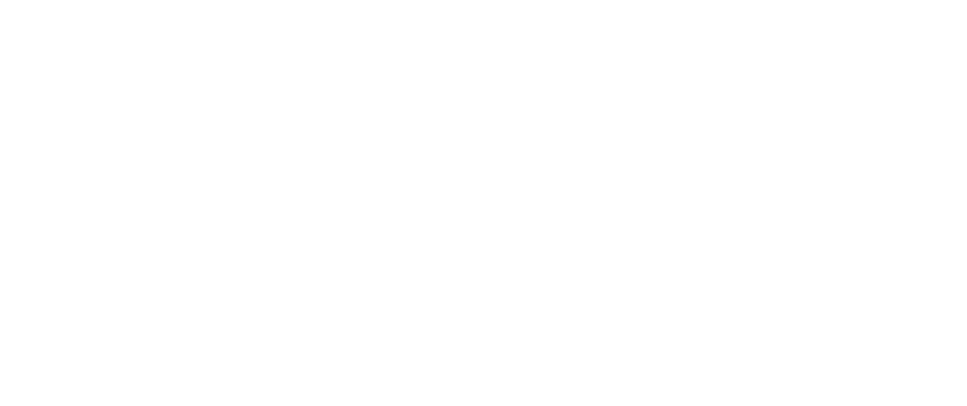
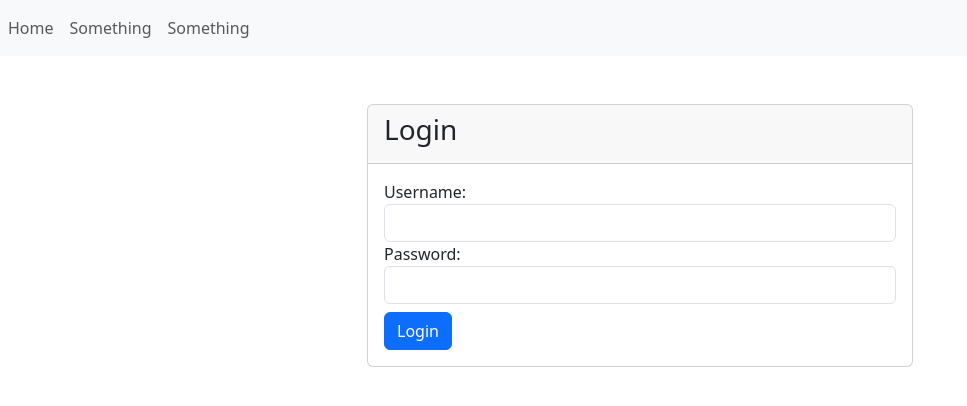
Before and after one commit to brianhitchin/PEP2, a React (Create React App) app in the folder project-neon/: page / in a window 1280 px wide. Shown: the top 406 px of the page, without its empty margins (0-967 px from the left). Built offline with nearby package versions, Linux system fonts and the light colour scheme.

Commit message:
Began React App

```diff
--- a/project-neon/package.json
+++ b/project-neon/package.json
@@ -6,6 +6,7 @@
     "@testing-library/jest-dom": "^5.17.0",
     "@testing-library/react": "^13.4.0",
     "@testing-library/user-event": "^13.5.0",
+    "bootstrap": "^5.3.2",
     "react": "^18.2.0",
     "react-dom": "^18.2.0",
     "react-scripts": "5.0.1",
--- a/project-neon/src/App.js
+++ b/project-neon/src/App.js
@@ -1,9 +1,17 @@
 import './App.css';
+import Login from './components/Login';
+import TopNav from './components/TopNav';
 
 function App() {
   return (
     <div className="App">
       <header className="App-header">
+
+        <div>
+          <TopNav/>
+          <Login/>
+        </div>
+
       </header>
     </div>
   );
--- /dev/null
+++ b/project-neon/src/components/LoggedInScreen.js
@@ -0,0 +1,11 @@
+import React from 'react';
+
+const LoggedInScreen = () => {
+      return (
+            <div>
+
+            </div>
+      );
+};
+
+export default LoggedInScreen;
--- /dev/null
+++ b/project-neon/src/components/Login.js
@@ -0,0 +1,75 @@
+import React, { useState } from 'react';
+import LoggedInScreen from './LoggedInScreen';
+
+const Login = () => {
+  // State to store login credentials and authentication status
+  const [username, setUsername] = useState('');
+  const [password, setPassword] = useState('');
+  const [isLoggedIn, setLoggedIn] = useState(false);
+
+  // Function to handle form submission
+  const handleSubmit = (e) => {
+    e.preventDefault();
+
+    // LOG IN LOGIC HERE
+    if (username.trim() !== '' && password.trim() !== '') {
+      // Update the state to indicate a successful login
+      setLoggedIn(true);
+    }
+
+    // Reset form fields after submission
+    setUsername('');
+    setPassword('');
+  };
+
+  // Render the Dashboard component if isLoggedIn is true
+  if (isLoggedIn) {
+    return <LoggedInScreen />;
+  }
+
+  // Render the login form otherwise
+  return (
+    <div className="container mt-5">
+      <div className="row justify-content-center">
+        <div className="col-md-6">
+          <div className="card">
+            <div className="card-header">
+              <h3>Login</h3>
+            </div>
+            <div className="card-body">
+              <form onSubmit={handleSubmit}>
+                <div className="form-group">
+                  <label htmlFor="username">Username:</label>
+                  <input
+                    type="text"
+                    id="username"
+                    className="form-control"
+                    value={username}
+                    onChange={(e) => setUsername(e.target.value)}
+                    required
+                  />
+                </div>
+                <div className="form-group">
+                  <label htmlFor="password">Password:</label>
+                  <input
+                    type="password"
+                    id="password"
+                    className="form-control"
+                    value={password}
+                    onChange={(e) => setPassword(e.target.value)}
+                    required
+                  />
+                </div>
+                <button type="submit" className="btn btn-primary mt-2">
+                  Login
+                </button>
+              </form>
+            </div>
+          </div>
+        </div>
+      </div>
+    </div>
+  );
+};
+
+export default Login;
--- /dev/null
+++ b/project-neon/src/components/TopNav.js
@@ -0,0 +1,40 @@
+import React from 'react';
+
+const TopNav = () => {
+      return (
+            <nav className="navbar navbar-expand-lg navbar-light bg-light">
+              <button
+                className="navbar-toggler"
+                type="button"
+                data-toggle="collapse"
+                data-target="#navbarNav"
+                aria-controls="navbarNav"
+                aria-expanded="false"
+                aria-label="Toggle navigation"
+              >
+                <span className="navbar-toggler-icon"></span>
+              </button>
+              <div className="collapse navbar-collapse" id="navbarNav">
+                <ul className="navbar-nav ml-auto">
+                  <li className="nav-item active">
+                    <a className="nav-link" href="#">
+                      Home
+                    </a>
+                  </li>
+                  <li className="nav-item">
+                    <a className="nav-link" href="#">
+                      Something
+                    </a>
+                  </li>
+                  <li className="nav-item">
+                    <a className="nav-link" href="#">
+                      Something
+                    </a>
+                  </li>
+                </ul>
+              </div>
+            </nav>
+          );
+        };
+
+export default TopNav;
--- a/project-neon/src/index.js
+++ b/project-neon/src/index.js
@@ -3,6 +3,7 @@
 import './index.css';
 import App from './App';
 import reportWebVitals from './reportWebVitals';
+import 'bootstrap/dist/css/bootstrap.min.css';
 
 const root = ReactDOM.createRoot(document.getElementById('root'));
 root.render(
```
Also changed, not shown: 2 other files (tests, documents, lock files or other folders).
